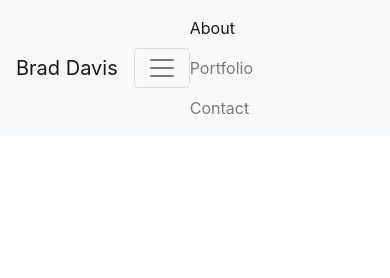
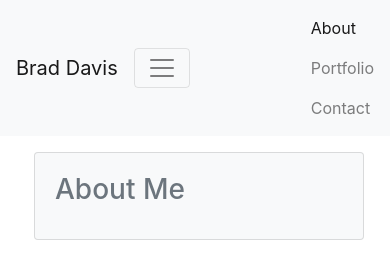
Before and after one commit to davisbradleyj/Responsiveness-Portfolio, a plain HTML site: page index.html in a window 390 px wide. Drawn offline with nearby package versions, Linux system fonts and the light colour scheme.

Commit message:
end of day update to styling elements to the body contact page to define container-fluid, margin settings, and card width on larger screens; add comments to html code on all three files

```diff
--- a/index.html
+++ b/index.html
@@ -4,19 +4,21 @@
     <meta charset="UTF-8">
     <meta name="viewport" content="width=device-width, initial-scale=1.0">
     <link rel="stylesheet" href="https://stackpath.bootstrapcdn.com/bootstrap/4.4.1/css/bootstrap.min.css" integrity="sha384-Vkoo8x4CGsO3+Hhxv8T/Q5PaXtkKtu6ug5TOeNV6gBiFeWPGFN9MuhOf23Q9Ifjh" crossorigin="anonymous">
-    <title>Document</title>
+    <link rel="stylesheet" href="style.css">
+    <title>About</title>
 </head>
 
 <body>
-
-    <nav class="navbar navbar-expand-lg navbar-light bg-light">
-        <a class="navbar-brand" href="#">Brad Davis</a>
+<!-- Navbar-expand-sm allowed the navbar to collaps to a button toggle at anything less than 740px, such as on any phone or vertical tablets -->
+    <nav class="navbar navbar-expand-sm navbar-light bg-light">
+        <a class="navbar-brand">Brad Davis</a>
         <button class="navbar-toggler" type="button" data-toggle="collapse" data-target="#navbarSupportedContent" aria-controls="navbarSupportedContent" aria-expanded="false" aria-label="Toggle navigation">
           <span class="navbar-toggler-icon"></span>
         </button>
-
+<!-- Initial setup of the navbar did not present any issues, though it took a little experimenting to determine "ml-auto" would set set the links tot he right side of the navbar -->
         <link class="collapse navbar-collapse" id="navbarSupportedContent">
-          <ul class="navbar-nav mr-auto">
+          <ul class="navbar-nav ml-auto">
+<!-- Navbar link on this page has the "sr-only" class to give it some distinct characteristic, and href="#" -->
             <li class="nav-item active">
               <a class="nav-link" href="#">About<span class="sr-only">(current)</span></a>
             </li>
@@ -24,12 +26,23 @@
               <a class="nav-link" href="./portfolio.html">Portfolio</a>
             </li>
             <li class="nav-item">
-                <a class="nav-link" href="./contact.html">Contact</a>
-              </li>
+              <a class="nav-link" href="./contact.html">Contact</a>
+            </li>
           </ul>
         </link>
     </nav>
 
+    <!-- Container fluid allows the form to fill the viewer, with margins set to allow the majority of the screen to be filled on mobile devices -->
+    <form class="container-fluid mx-1 mt-3">
+        <div class="col-md-auto">
+         <!-- background and text styling present, with a max width of the card set to 24 rem to fill some of tablet, laptop, and desktop screens -->
+          <div class="card bg-light text-muted" style="max-width: 24rem;">
+            <div class="card-body">
+              <h3 class="card-title">About Me</h3>
+
+        </div>
+        </div>
+    </form>
 
     <script src="https://code.jquery.com/jquery-3.4.1.slim.min.js" integrity="sha384-J6qa4849blE2+poT4WnyKhv5vZF5SrPo0iEjwBvKU7imGFAV0wwj1yYfoRSJoZ+n" crossorigin="anonymous"></script>
     <script src="https://cdn.jsdelivr.net/npm/popper.js@1.16.0/dist/umd/popper.min.js" integrity="sha384-Q6E9RHvbIyZFJoft+2mJbHaEWldlvI9IOYy5n3zV9zzTtmI3UksdQRVvoxMfooAo" crossorigin="anonymous"></script>
```
Also changed, not shown: contact.html (+16 -9 lines), portfolio.html (+17 -7 lines), style.css (added).
